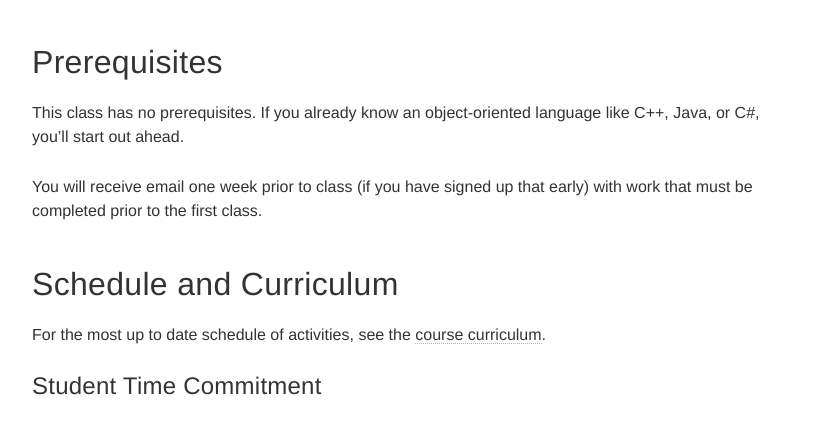
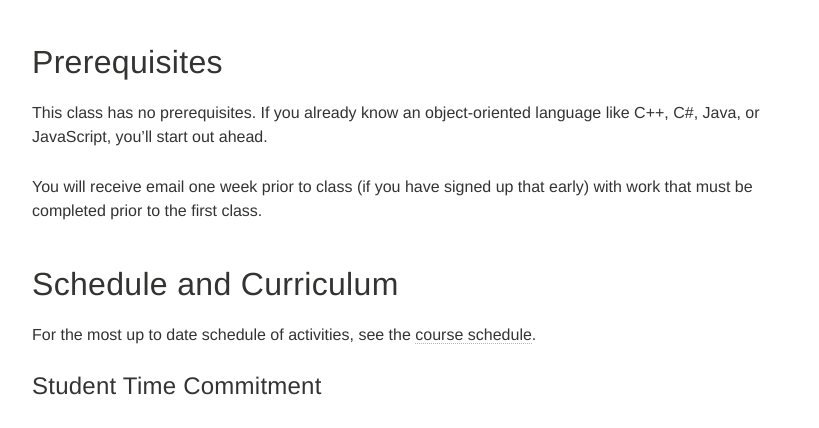
Before and after one commit to portlandcodeschool/ios, a Jekyll site: the page built from syllabus.md, in a window 1280 px wide and 900 px high, scrolled down 679 px. Shown: the part 156-584 px from the top of the window, without its empty margins (288-1107 px from the left). Built offline with Jekyll 4.4.1, drawn with Linux system fonts in a browser that asks for light colours; nearby versions of some CDN libraries.

Commit message:
removed primer course/curriculum links

```diff
--- a/syllabus.md
+++ b/syllabus.md
@@ -31,14 +31,14 @@ Portland, OR 97209
 
 
 ### Instructor:
-
 **Erick Bennett**
 
 Email: ebennett@portlandcodeschool.com <br>
 Office Hours: Before class on Monday/Thursday 4-6pm, Sundays 12-2pm (except when following Saturday classes).
 
 
-Teaching assistant: **Al Zimmerman**
+Teaching assistant:
+**Al Zimmerman**
 
 Email: azimmerman@portlandcodeschool.com <br>
 Phone (text and voicemail):  503-970-3645 <br>
@@ -47,7 +47,7 @@ Office Hours: Before class on Monday 4-6pm
 
 # Prerequisites
 
-This class has no prerequisites. If you already know an object-oriented language like C++, Java, or C#, you'll start out ahead.
+This class has no prerequisites. If you already know an object-oriented language like C++, C#, Java, or JavaScript, you'll start out ahead.
 
 You will receive email one week prior to class (if you have signed up that early) with work that must be completed prior to the first class.
 
@@ -55,7 +55,7 @@ You will receive email one week prior to class (if you have signed up that early
 
 # Schedule and Curriculum
 
-For the most up to date schedule of activities, see the [course curriculum](/course).
+For the most up to date schedule of activities, see the [course schedule](/schedule).
 
 
 
```
Also changed, not shown: index.md (+1 -1 lines).
